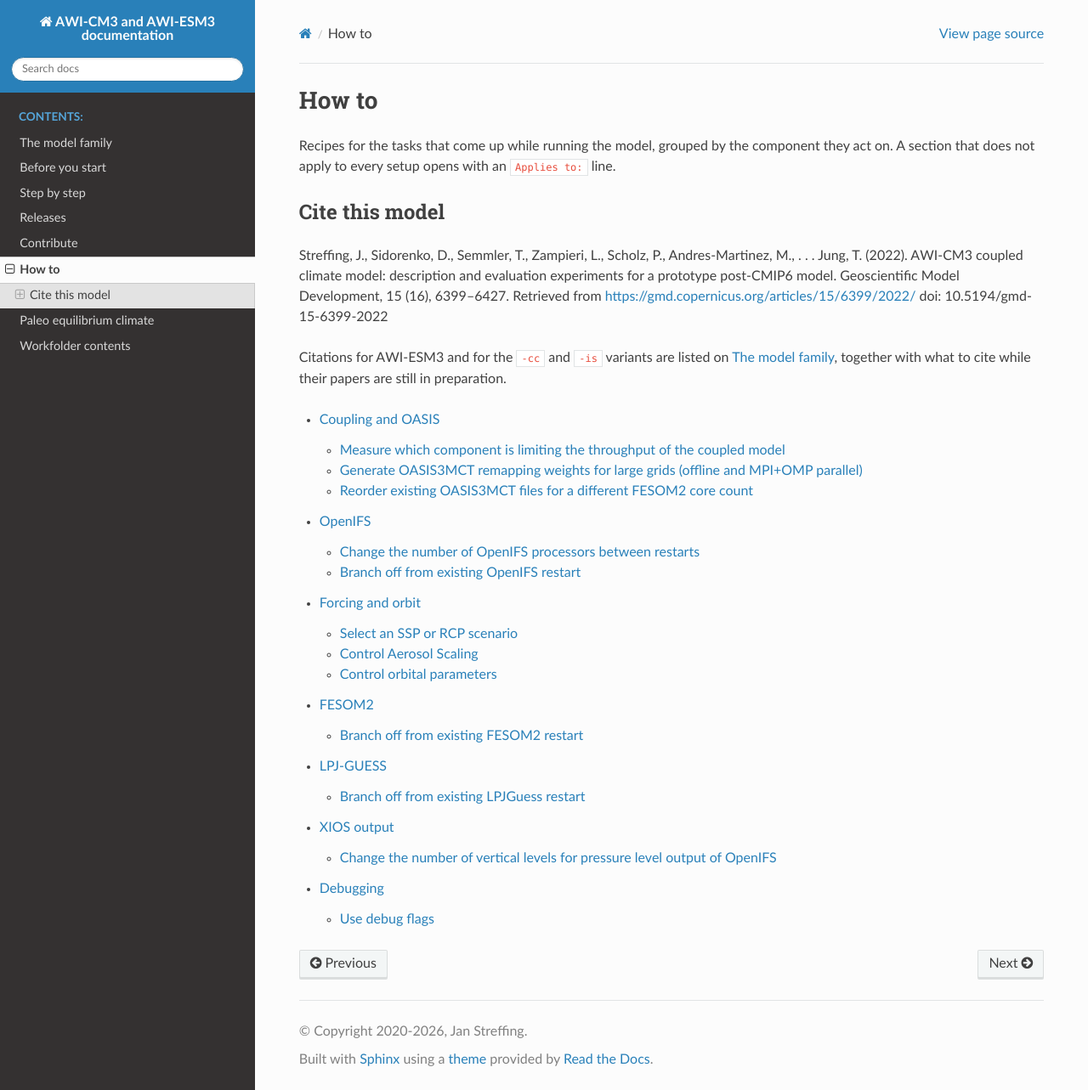
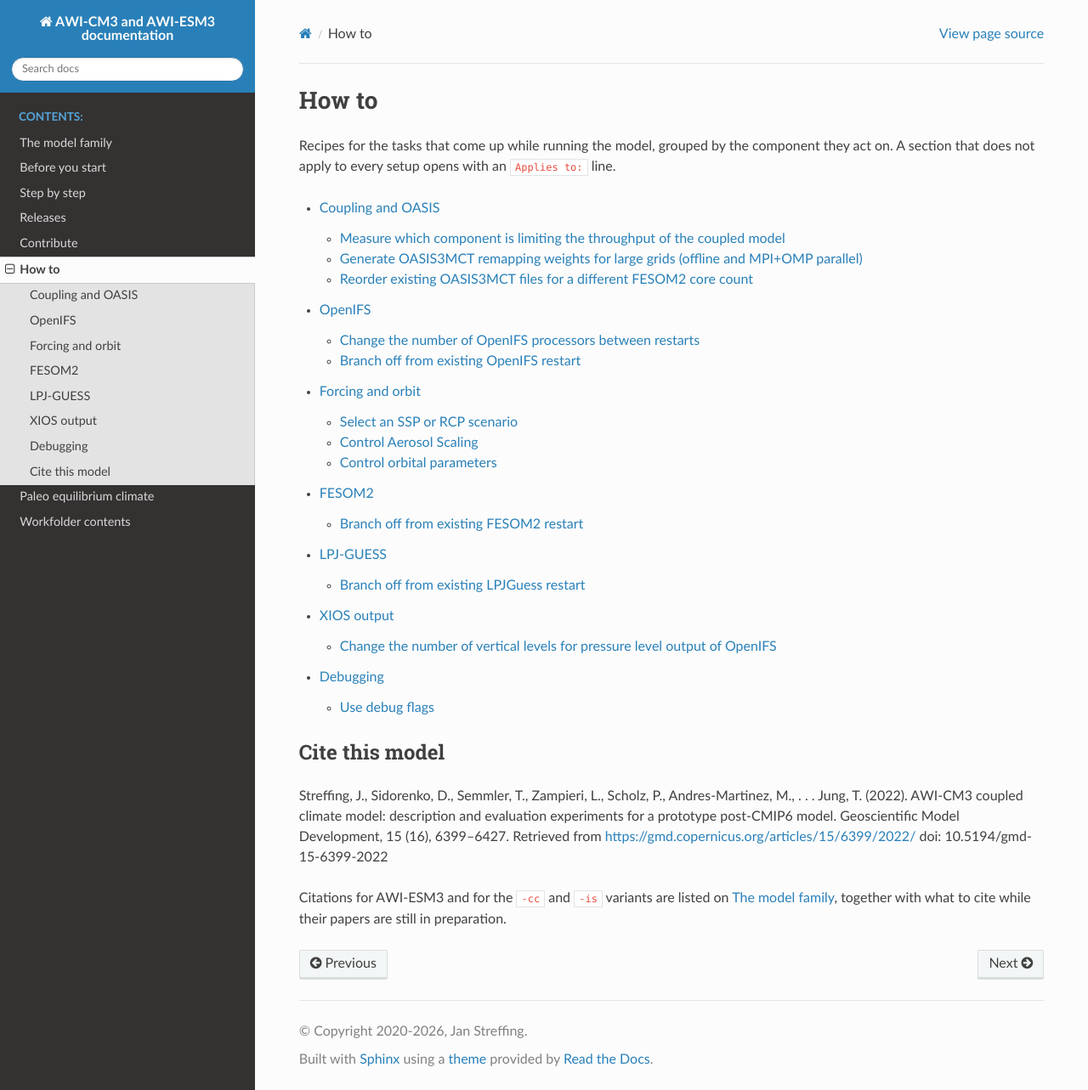
Before and after one commit to AWI-ESM/documentation_AWI-CM3, a Sphinx documentation site: the page built from source/how_to.rst, in a window 1280 px wide and 1283 px high. Shown: the whole window at 85% size. Built offline with Sphinx 7.4.7 and the Read the Docs theme 3.1.0, drawn with Linux system fonts in a browser that asks for light colours; some of the changed lines change nothing that is shown.

Commit message:
Lift the how_to toctree out of the citation section

```diff
--- a/source/how_to.rst
+++ b/source/how_to.rst
@@ -5,13 +5,6 @@ How to
 ******
 
 Recipes for the tasks that come up while running the model, grouped by the component they act on. A section that does not apply to every setup opens with an ``Applies to:`` line.
-
-Cite this model
-===============
-
-Streffing, J., Sidorenko, D., Semmler, T., Zampieri, L., Scholz, P., Andres-Martinez, M., . . . Jung, T. (2022). AWI-CM3 coupled climate model: description and evaluation experiments for a prototype post-CMIP6 model. Geoscientific Model Development, 15 (16), 6399–6427. Retrieved from https://gmd.copernicus.org/articles/15/6399/2022/ doi: 10.5194/gmd-15-6399-2022
-
-Citations for AWI-ESM3 and for the ``-cc`` and ``-is`` variants are listed on :doc:`model_family`, together with what to cite while their papers are still in preparation.
 
 .. toctree::
    :maxdepth: 2
@@ -23,3 +16,10 @@ Citations for AWI-ESM3 and for the ``-cc`` and ``-is`` variants are listed on :d
    how_to/lpj_guess
    how_to/xios_output
    how_to/debugging
+
+Cite this model
+===============
+
+Streffing, J., Sidorenko, D., Semmler, T., Zampieri, L., Scholz, P., Andres-Martinez, M., . . . Jung, T. (2022). AWI-CM3 coupled climate model: description and evaluation experiments for a prototype post-CMIP6 model. Geoscientific Model Development, 15 (16), 6399–6427. Retrieved from https://gmd.copernicus.org/articles/15/6399/2022/ doi: 10.5194/gmd-15-6399-2022
+
+Citations for AWI-ESM3 and for the ``-cc`` and ``-is`` variants are listed on :doc:`model_family`, together with what to cite while their papers are still in preparation.
```
